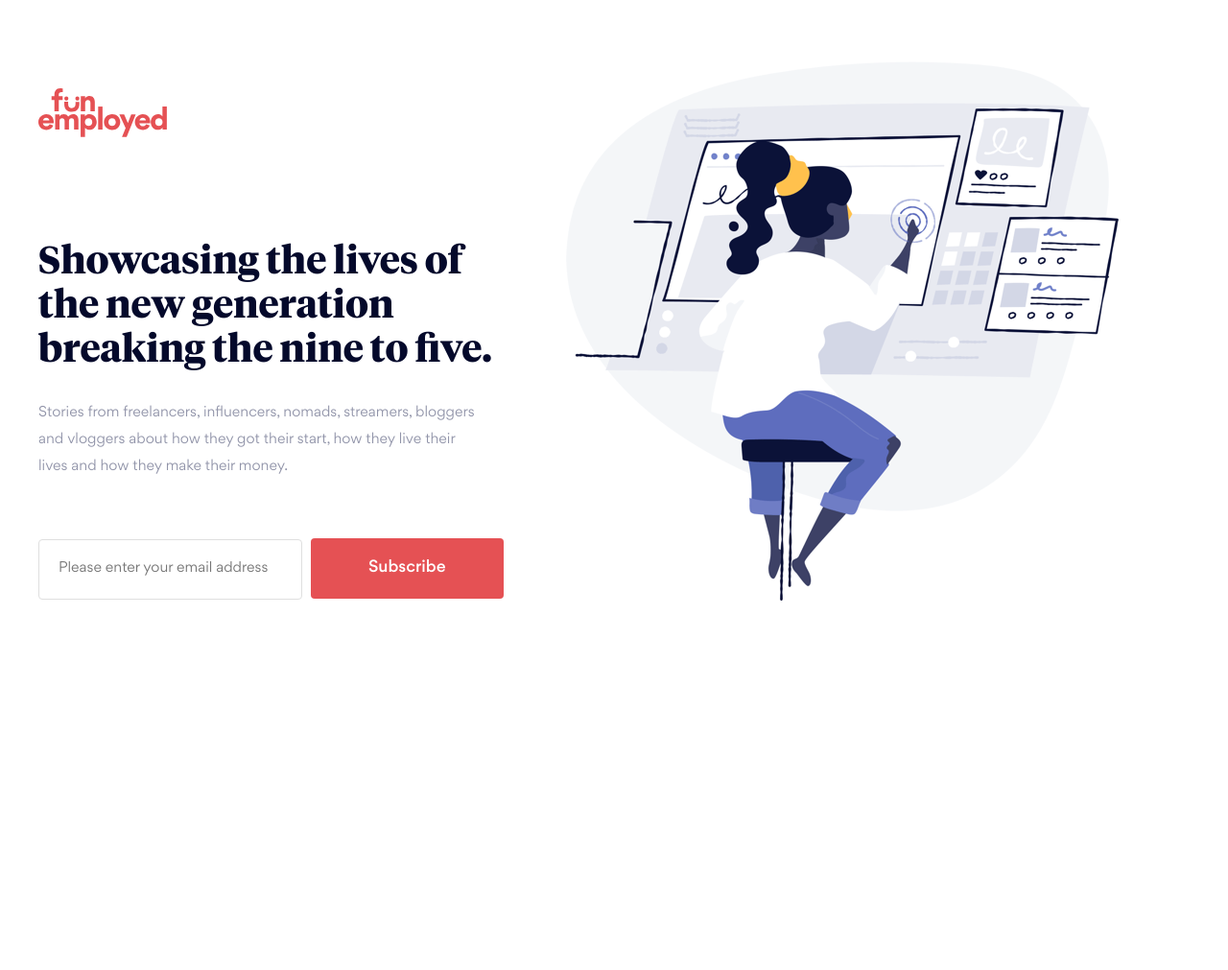
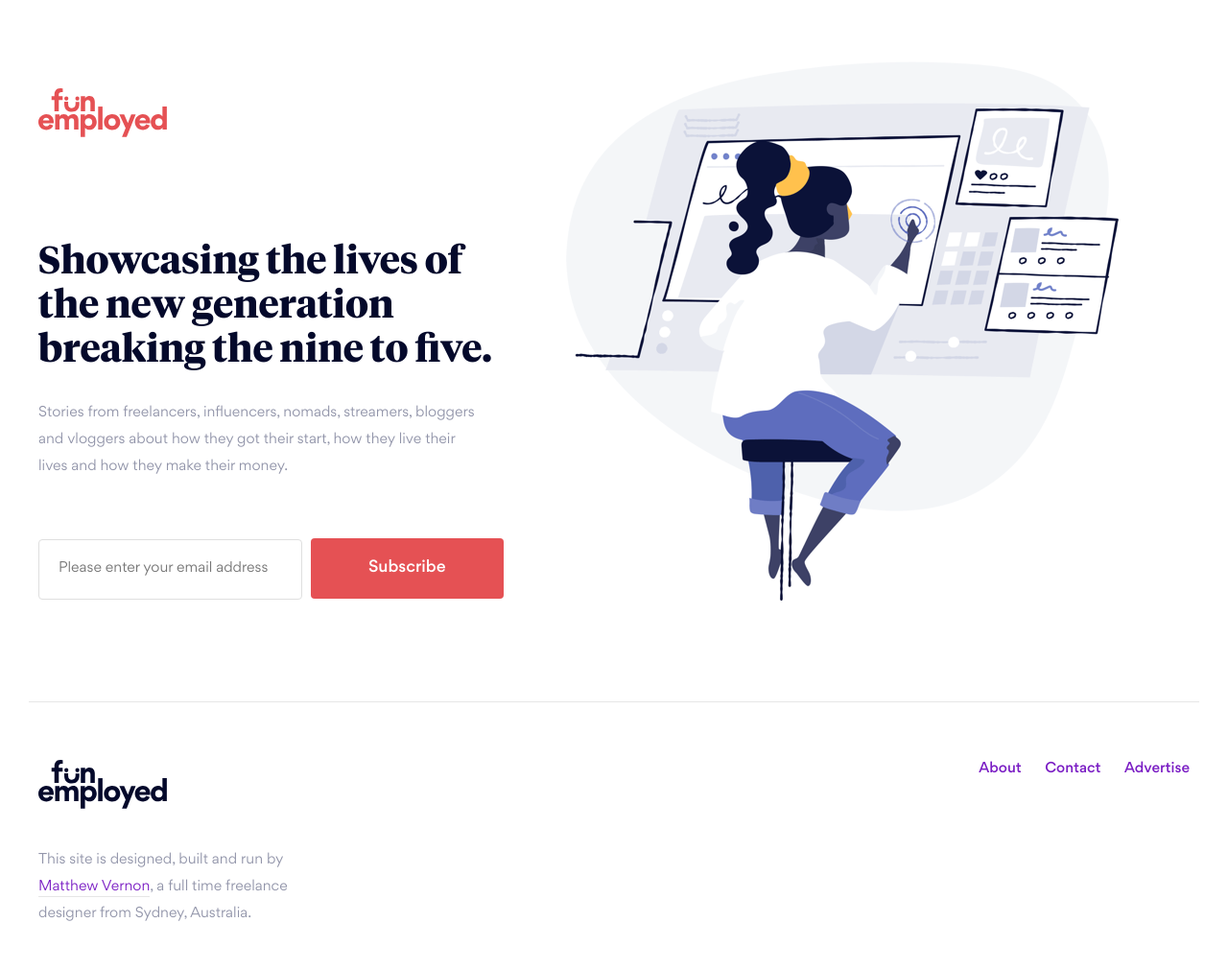
Before and after one commit to mattvernon/funemployed, a Jekyll site: the page built from index.html, in a window 1280 px wide. Shown: the whole page at 96% size. Built offline with Jekyll 4.4.1, drawn with Linux system fonts in a browser that asks for light colours; before the commit the page ends 900 px from its top, so only the background shows below that.

Commit message:
created footer
added to home page, still needs nav populated with real links

```diff
--- a/_includes/footer.html
+++ b/_includes/footer.html
@@ -2,36 +2,16 @@
 
   <div class="wrapper">
 
-    <h2 class="footer-heading">{{ site.title }}</h2>
+    <div class="footer-left">
+      <img src="images/logotype_dark.svg">
+      <p>This site is designed, built and run by <a href="http://matthewvernon.co" target="_blank">Matthew Vernon</a>, a full time freelance designer from Sydney, Australia.</p>
+    </div>
 
-    <div class="footer-col-wrapper">
-      <div class="footer-col footer-col-1">
-        <ul class="contact-list">
-          <li>{{ site.title }}</li>
-          <li><a href="mailto:{{ site.email }}">{{ site.email }}</a></li>
-        </ul>
-      </div>
-
-      <div class="footer-col footer-col-2">
-        <ul class="social-media-list">
-          {% if site.github_username %}
-          <li>
-            {% include icon-github.html username=site.github_username %}
-          </li>
-          {% endif %}
-
-          {% if site.twitter_username %}
-          <li>
-            {% include icon-twitter.html username=site.twitter_username %}
-          </li>
-          {% endif %}
-        </ul>
-      </div>
-
-      <div class="footer-col footer-col-3">
-        <p>{{ site.description }}</p>
-      </div>
-    </div>
+    <nav>
+      <a href="#">About</a>
+      <a href="#">Contact</a>
+      <a href="#">Advertise</a>
+    </nav>
 
   </div>
 
--- a/_layouts/default.html
+++ b/_layouts/default.html
@@ -33,6 +33,8 @@
       </div>
     </div>
 
+    {% include footer.html %}
+
   </body>
 
 </html>
--- a/_sass/_styles.scss
+++ b/_sass/_styles.scss
@@ -163,6 +163,18 @@ body {
   align-items: center;
 }
 
+a {
+  text-decoration: none;
+  color: #7A1DC4;
+  border-bottom: 1px solid #E6E6E6;
+  padding-bottom: 2px;
+  transition: 0.2s;
+}
+
+a:hover {
+  color: #04092B;
+}
+
 #content {
   padding-right: 60px;
 }
@@ -178,7 +190,7 @@ h1 img {
   max-width: 490px;
 }
 
-#content p {
+p {
   font-size: 14px;
   color: #9194A9;
   line-height: 2;
@@ -250,6 +262,46 @@ input[type="submit"] {
 }
 
 
+/* ==================================================
+FOOTER
+==================================================== */
+
+footer {
+  margin-top: 100px;
+  padding-top: 60px;
+  border-top: 1px solid #E6E6E6;
+}
+
+
+footer .wrapper {
+  align-items: flex-start;
+  justify-content: space-between;
+}
+
+footer .footer-left {
+  max-width: 270px;
+}
+
+.footer-left img {
+  margin-bottom: 20px;
+}
+
+footer nav a {
+  border: none;
+  margin-left: 20px;
+  font-weight: 500;
+  font-size: 14px;
+}
+
+
+
+
+
+
+
+
+
+
 
 /* =======================================
 
```
Also changed, not shown: images/logotype_dark.svg (added).
